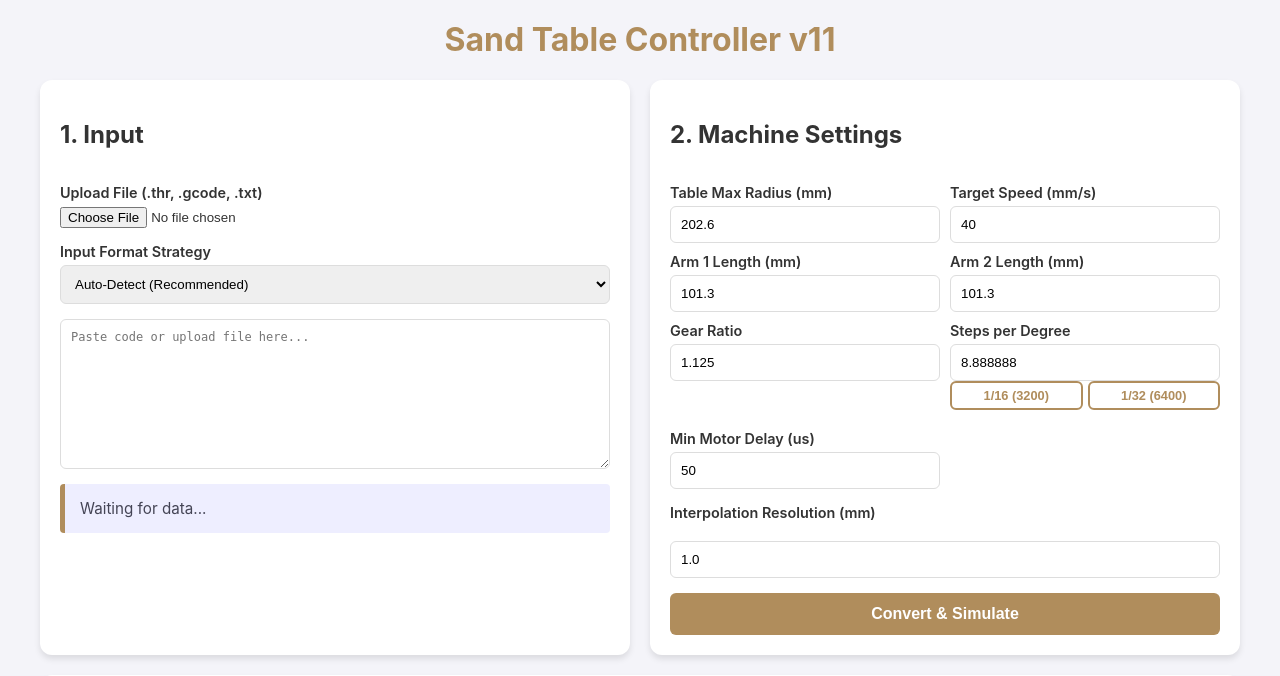
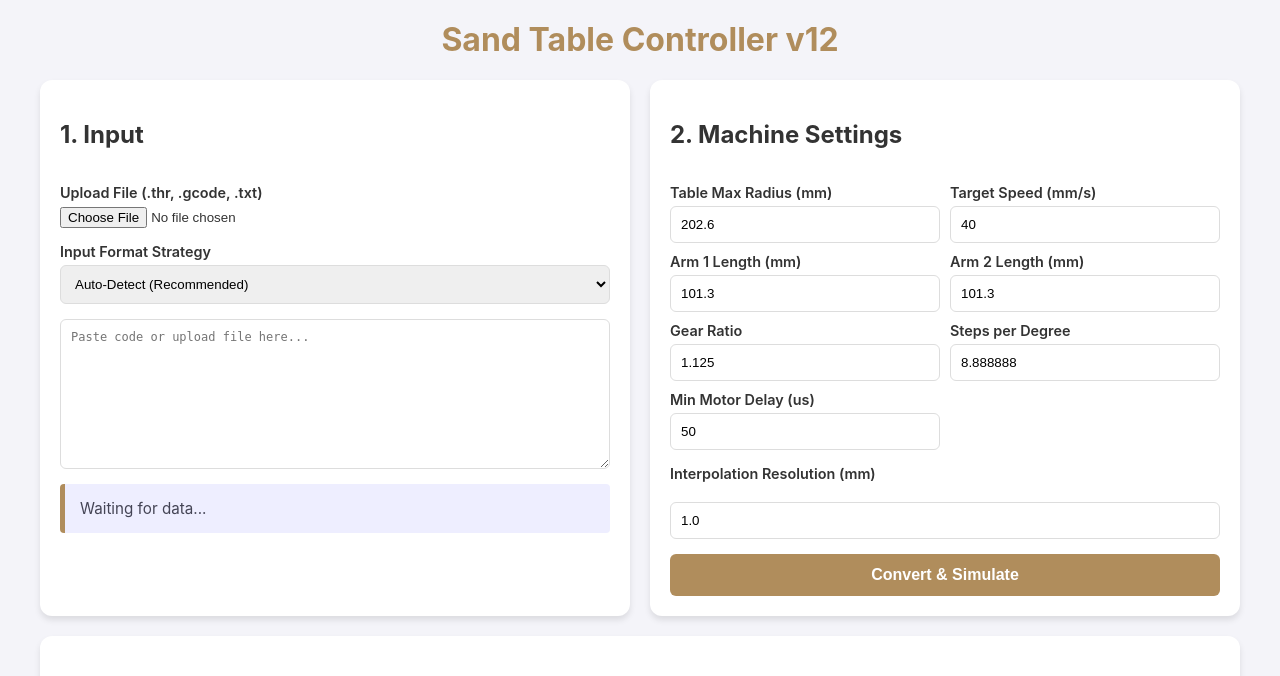
Before and after one commit to packerevans/stepper_gcode_project, a Flask app: page /script in a window 1280 px wide. Shown: the top 676 px of the page. Run offline with Flask 3, Linux system fonts and the light colour scheme.

Commit message:
Update script.html

```diff
--- a/templates/script.html
+++ b/templates/script.html
@@ -3,7 +3,7 @@
 <head>
 <meta charset="UTF-8">
 <meta name="viewport" content="width=device-width, initial-scale=1.0">
-<title>Sand Table Controller v11</title>
+<title>Sand Table Controller v12</title>
 <style>
     :root {
         --bg: #f4f4f9;
@@ -88,13 +88,6 @@
     button.send-btn { background-color: #28a745; margin-top: 10px; }
     button.send-btn:hover { background-color: #1e7e34; }
 
-    .quick-toggle {
-        display: flex; gap: 5px; margin-bottom: 10px;
-    }
-    .quick-toggle button {
-        padding: 5px 10px; font-size: 0.8em; flex: 1;
-    }
-
     .canvas-container {
         position: relative;
         width: 100%;
@@ -127,7 +120,7 @@
 </head>
 <body>
 
-<h1>Sand Table Controller v11</h1>
+<h1>Sand Table Controller v12</h1>
 
 <div class="container">
     <div class="card">
@@ -175,10 +168,6 @@
             <div>
                 <label>Steps per Degree</label>
                 <input type="number" id="stepsPerDeg" value="8.888888" step="0.000001">
-                <div class="quick-toggle">
-                    <button class="secondary" onclick="setMicrostep(16)">1/16 (3200)</button>
-                    <button class="secondary" onclick="setMicrostep(32)">1/32 (6400)</button>
-                </div>
             </div>
             <div>
                 <label>Min Motor Delay (us)</label>
@@ -273,11 +262,6 @@ function resizeCanvas() {
         const idx = Math.floor((parseFloat(simSlider.value) / 100) * (ARM_STATES.length - 1));
         drawSimulation(idx);
     }
-}
-
-function setMicrostep(val) {
-    if(val === 16) document.getElementById('stepsPerDeg').value = "8.888888";
-    if(val === 32) document.getElementById('stepsPerDeg').value = "17.777777";
 }
 
 // --- CORE LOGIC ---
@@ -511,7 +495,6 @@ function calculateIK(x, y, lastBaseSteps, lastElbowSteps, L1, L2, gearRatio, ste
     let dist = Math.hypot(x, y);
     const maxReach = L1 + L2;
 
-    // Safety Limits REMOVED per user request.
     if (dist > maxReach) {
         x = (x / dist) * maxReach;
         y = (y / dist) * maxReach;
@@ -560,7 +543,7 @@ function calculateFK(baseSteps, elbowSteps, L1, L2, gearRatio, stepsPerRad) {
     };
 }
 
-// --- VISUALIZATION & SIMULATION (Updated for Manual Entry) ---
+// --- VISUALIZATION & SIMULATION ---
 
 function parseOutputAndSimulate() {
     const text = outputData.value;
@@ -586,27 +569,19 @@ function parseOutputAndSimulate() {
             let deltaBase = parseInt(parts[2]);
 
             if (!isNaN(deltaElbow) && !isNaN(deltaBase)) {
-                // VISUAL INTERPOLATION:
-                // Subdivide large manual steps so the simulator draws the curve
-                // instead of a straight line connecting start/end (which is invisible for circles)
+                // VISUAL INTERPOLATION
                 const maxDist = Math.max(Math.abs(deltaElbow), Math.abs(deltaBase));
-                const stepSize = 40; // Approx 5 degrees per visual frame
+                const stepSize = 40; // Smaller step size for smooth "manual" preview
                 const segments = Math.max(1, Math.ceil(maxDist / stepSize));
 
                 const stepBase = deltaBase / segments;
                 const stepElbow = deltaElbow / segments;
 
-                // Create intermediate frames for visualization
                 for(let i=0; i<segments; i++) {
                     curBase += stepBase;
                     curElbow += stepElbow;
                     ARM_STATES.push(calculateFK(curBase, curElbow, L1, L2, gearRatio, stepsPerRad));
                 }
-
-                // Ensure we land exactly on the integer target to prevent float drift
-                // (Optional refinement, but good practice)
-                // curBase = Math.round(curBase);
-                // curElbow = Math.round(curElbow);
             }
         }
     }
```
